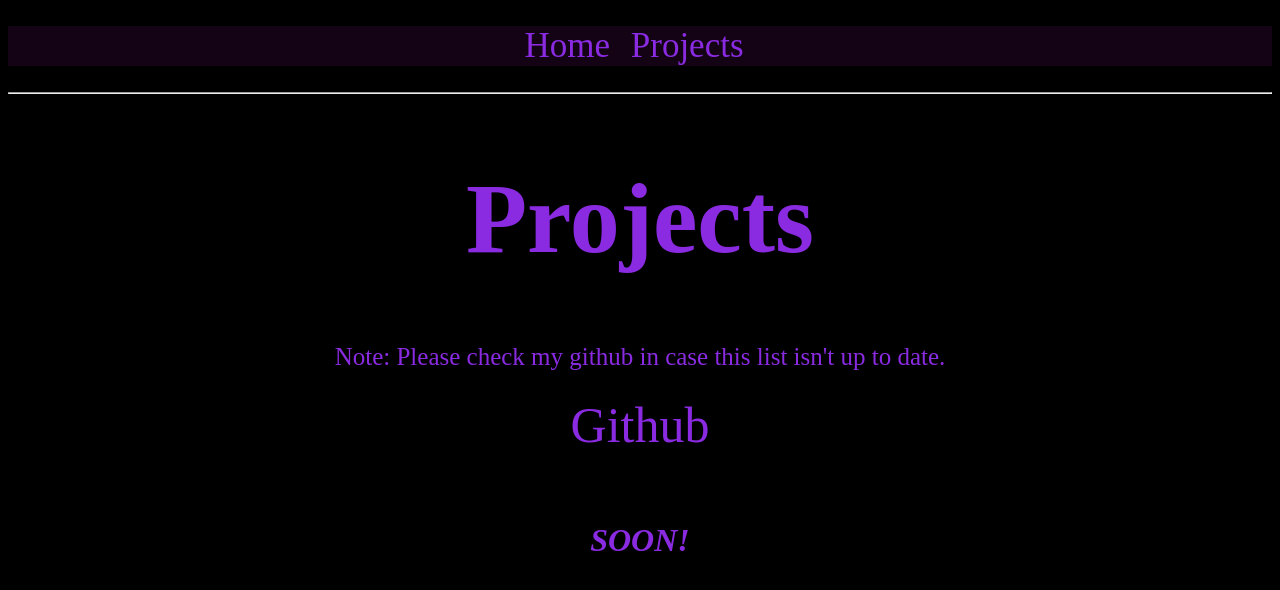
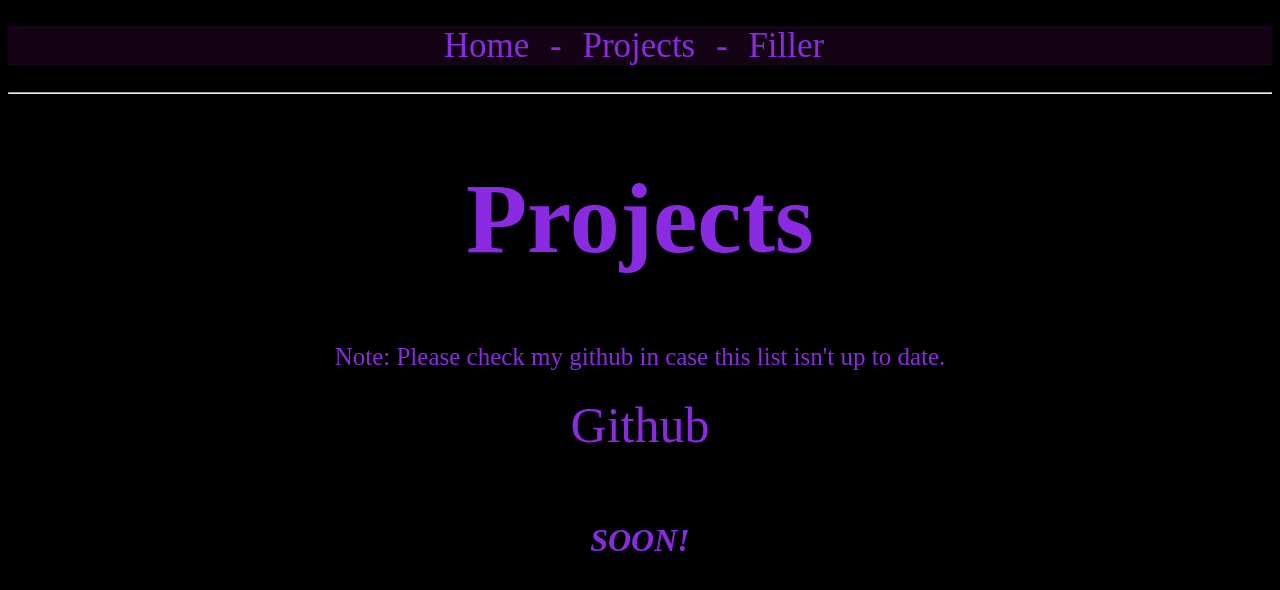
Before and after one commit to billyw321/billyw321.github.io, a plain HTML site: page projects.html in a window 1280 px wide. Drawn offline with Linux system fonts and the light colour scheme.

Commit message:
Add files via upload

```diff
--- a/projects.html
+++ b/projects.html
@@ -11,7 +11,10 @@
     <DIV class="navbar">
         <nav>
             <a href="index.html" class="navbuttons">Home</a>
+            <a class="navbuttons">-</a>
             <a href="projects.html" class="navbuttons">Projects</a>
+            <a class="navbuttons">-</a>
+            <a class="navbuttons">Filler</a>
             </nav>
         </DIV>
         <br>
```
